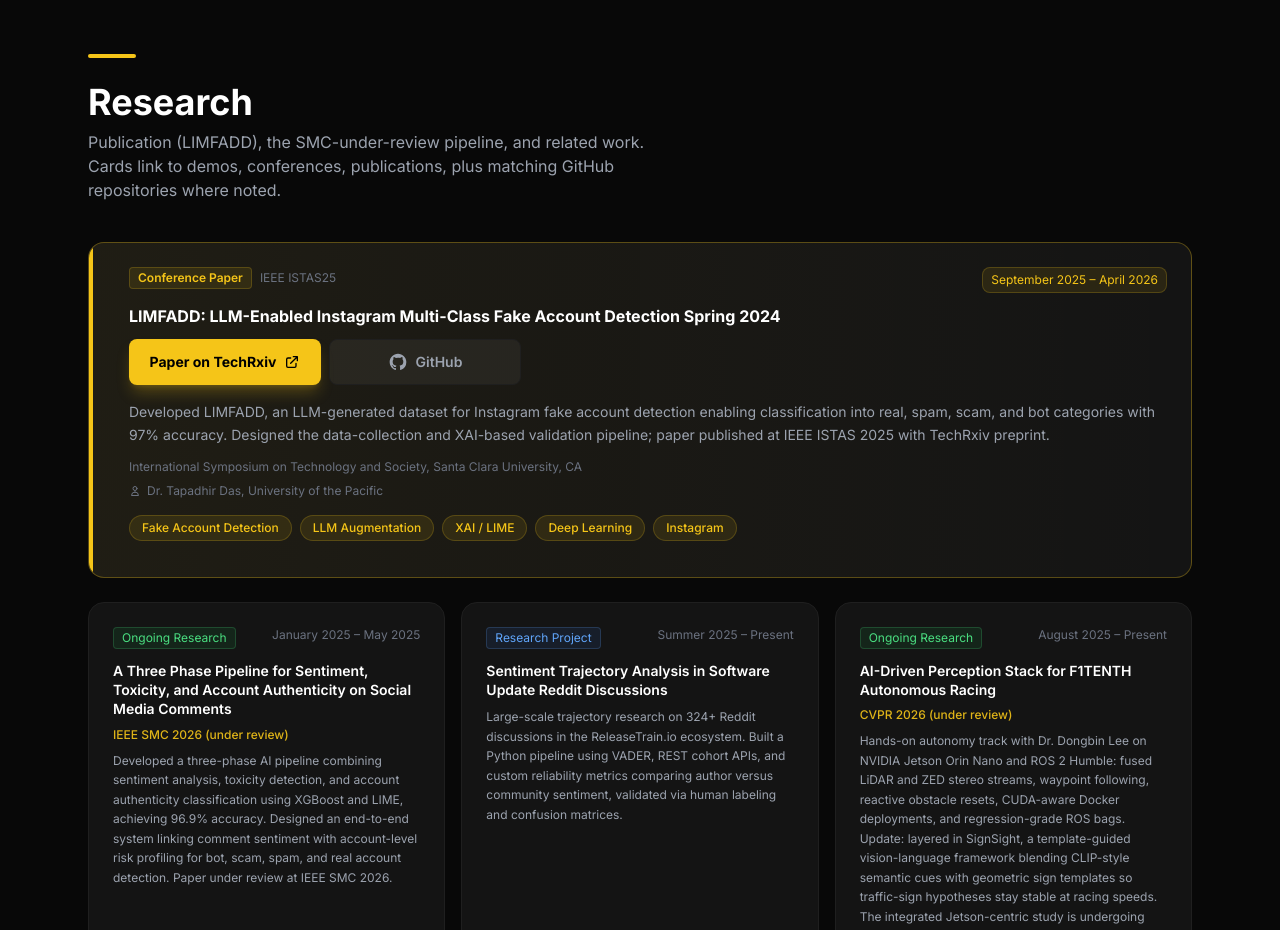
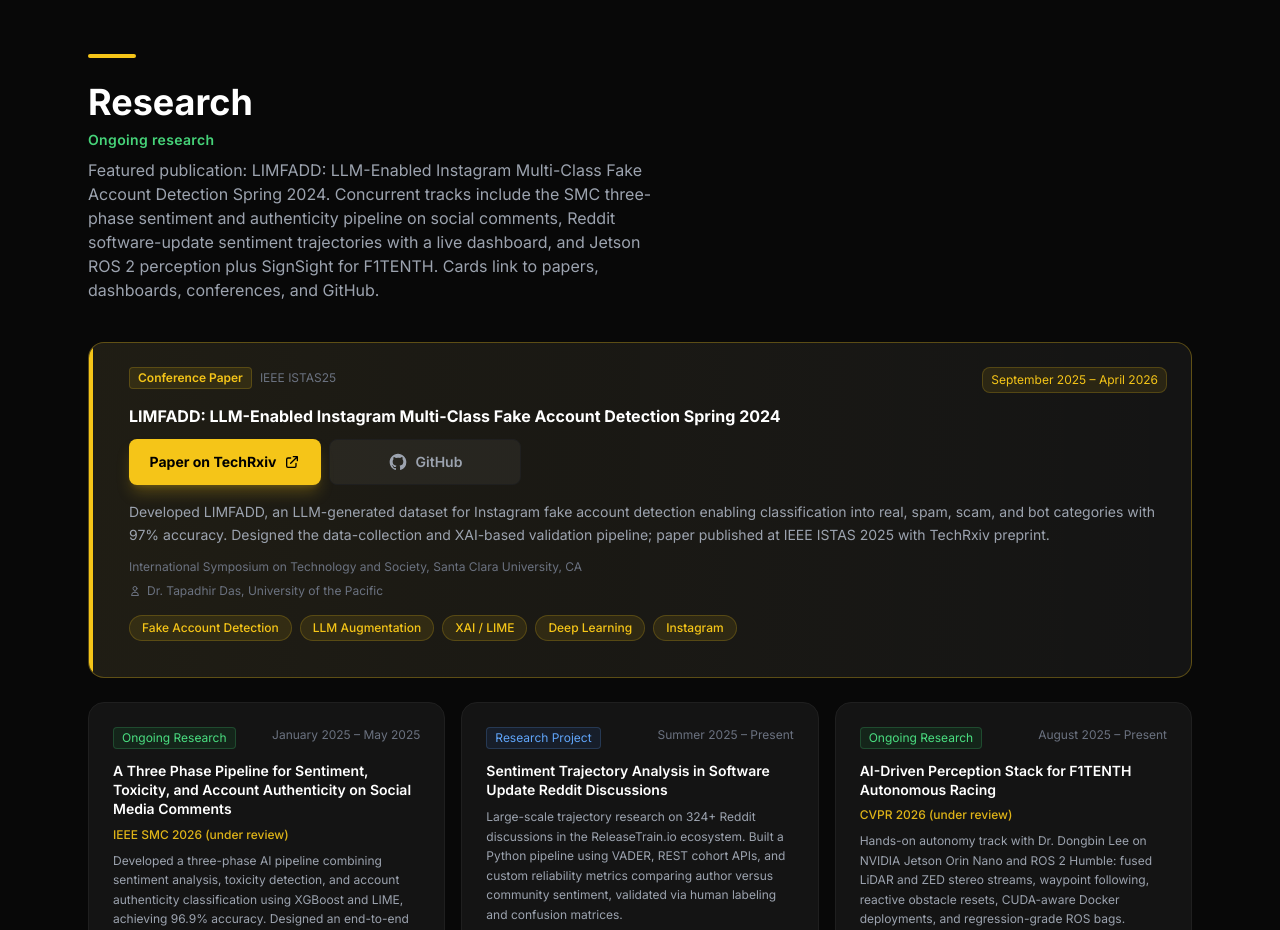
Before and after one commit to manumathewjiss/manumathewjiss.com, a Next.js app: page / in a window 1280 px wide. Shown: the part 7100-8030 px from the top of the page. Built offline with nearby package versions, Linux system fonts and the light colour scheme.

Commit message:
Research: add Ongoing research subtitle and unify four-track intro copy
Co-authored-by: Cursor <cursoragent@cursor.com>

```diff
--- a/components/Research.tsx
+++ b/components/Research.tsx
@@ -17,14 +17,18 @@ const typeConfig = {
 
 export default function Research() {
   const featured = research[0];
+  const featuredType = typeConfig[featured.type];
 
   return (
     <section id="research" className="py-24 section-divider">
       <div className="max-w-6xl mx-auto px-6">
         <div className="accent-line" />
         <h2 className="section-heading">Research</h2>
+        <p className="text-sm font-semibold text-green-400/95 tracking-wide mb-2">Ongoing research</p>
         <p className="section-subheading">
-          Publication (LIMFADD), the SMC-under-review pipeline, and related work. Cards link to demos, conferences, publications, plus matching GitHub repositories where noted.
+          Featured publication:{" "}
+          <span className="text-text-primary">LIMFADD: LLM-Enabled Instagram Multi-Class Fake Account Detection Spring 2024</span>.
+          Concurrent tracks include the SMC three-phase sentiment and authenticity pipeline on social comments, Reddit software-update sentiment trajectories with a live dashboard, and Jetson ROS 2 perception plus SignSight for F1TENTH. Cards link to papers, dashboards, conferences, and GitHub.
         </p>
 
         {/* Featured publication driven by data/research.ts */}
@@ -33,8 +37,8 @@ export default function Research() {
           <div className="pl-4">
             <div className="flex items-start justify-between gap-4 mb-3">
               <div className="flex flex-wrap items-center gap-2">
-                <span className="text-xs px-2 py-0.5 rounded border bg-accent/10 text-accent border-accent/20 font-semibold">
-                  Conference Paper
+                <span className={`text-xs px-2 py-0.5 rounded border font-semibold ${featuredType.color}`}>
+                  {featuredType.label}
                 </span>
                 {featured.conference && (
                   <span className="text-xs text-text-muted">{featured.conference}</span>
```
